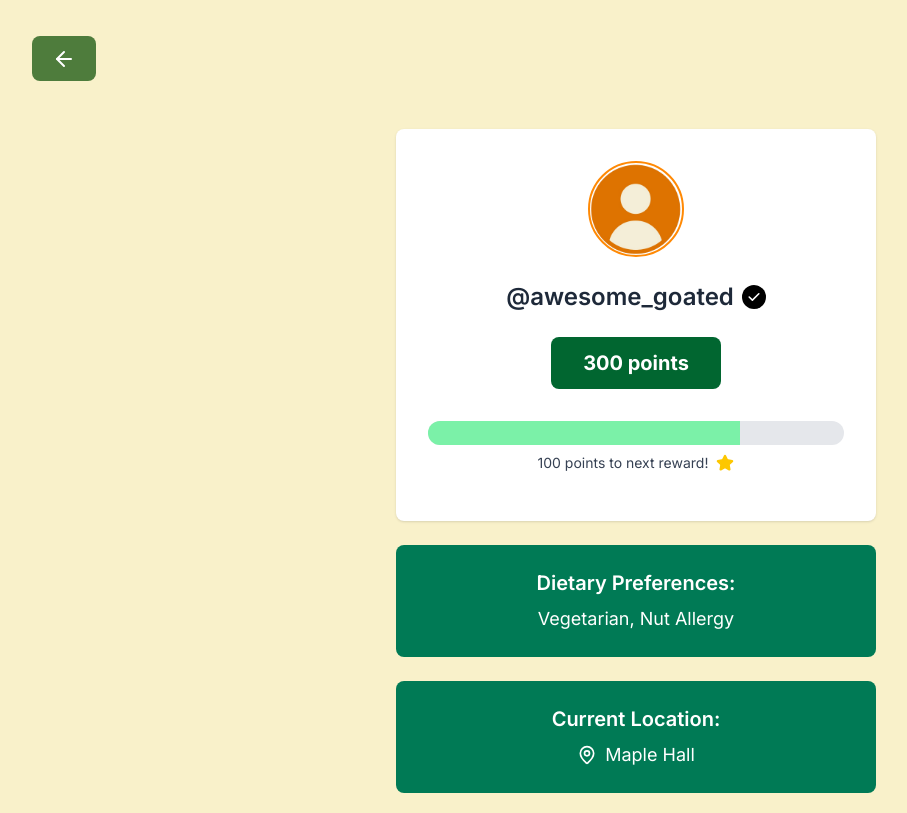
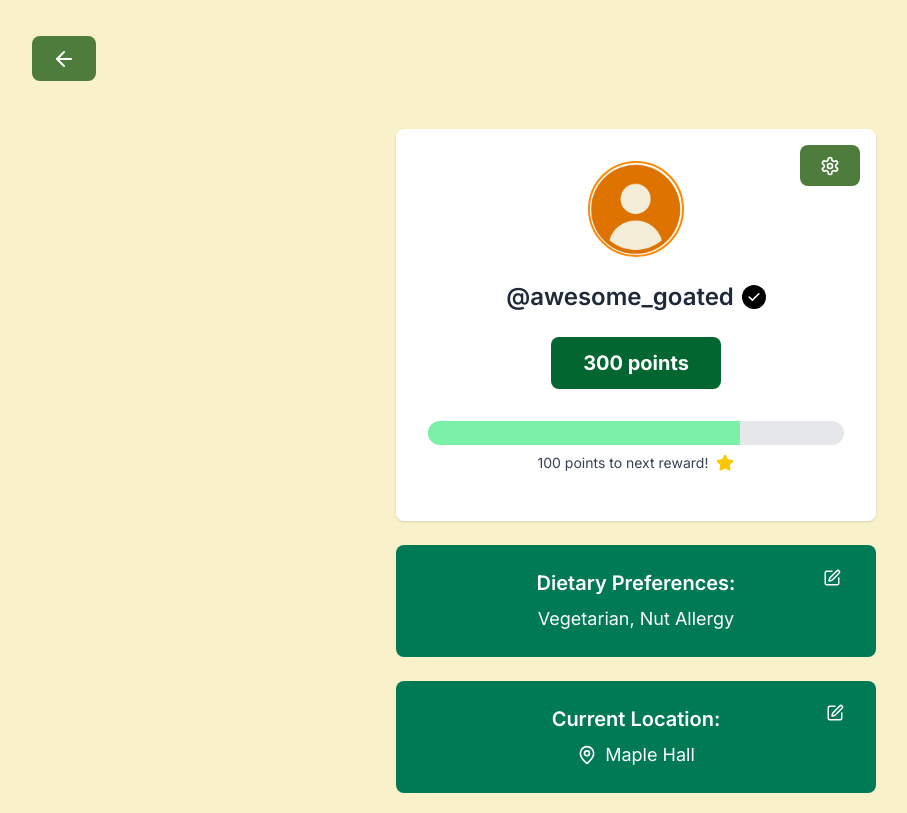
Before and after one commit to vc64/CS426, a React (Vite) app: page /profile in a window 1280 px wide. Shown: the whole page, without its empty margins (4-911 px from the left). Built offline with nearby package versions, Linux system fonts and the light colour scheme; a web font is replaced by a local one.

Commit message:
added more icons/buttons in user profile and profile img transition on hover

```diff
--- a/src/Banner.css
+++ b/src/Banner.css
@@ -70,6 +70,15 @@
   height: 70px;
   width: 70px;
   object-fit: cover;
+  cursor: pointer;
+  transition: all 0.2s ease-in-out;
+  border-radius: 50%;
+  box-shadow: 0 0 0 2px rgba(78, 124, 60, 0.5);
+}
+
+.profile-image:hover {
+  box-shadow: 0 0 0 3px rgba(78, 124, 60, 0.5);
+  transform: scale(1.03);
 }
 
 @media screen and (max-width: 768px) {
--- a/src/userProfile.tsx
+++ b/src/userProfile.tsx
@@ -1,4 +1,4 @@
-import { Star, ArrowLeft, MapPin } from "lucide-react";
+import { Star, ArrowLeft, MapPin, Edit, Settings } from "lucide-react";
 import { useNavigate } from "react-router-dom";
 import { useUser } from "./contexts/userContext";
 
@@ -16,7 +16,7 @@ const UserProfile = () => {
         backgroundColor: "var(--color-cream)",
         minHeight: "100vh",
         padding: "20px",
-        width: "100vw"
+        width: "100vw",
       }}
     >
       {" "}
@@ -32,7 +32,13 @@ const UserProfile = () => {
       {/* profile content - using proper spacing and colors to match the wireframe */}
       <div className="max-w-lg mx-auto px-4">
         {/* user info card with white background */}
-        <div className="bg-white rounded-lg p-8 mb-6 flex flex-col items-center text-center shadow-sm">
+        <div className="bg-white rounded-lg p-8 mb-6 flex flex-col items-center text-center shadow-sm relative">
+          <button
+            title="Settings"
+            className="absolute top-4 right-4 p-2 rounded-full hover:bg-gray-100 transition-colors"
+          >
+            <Settings size={20} className="text-white" />
+          </button>
           {/* profile image */}
           <div className="w-24 h-24 rounded-full overflow-hidden mb-6 border-2 border-orange-400">
             {user.profileImage ? (
@@ -98,18 +104,24 @@ const UserProfile = () => {
           </div>
         </div>
 
-        {/* Dietary preferences section - light green background */}
-        <div className="bg-emerald-700 p-6 rounded-lg mb-6">
+        {/* Dietary preferences */}
+        <div className="bg-emerald-700 p-6 rounded-lg mb-6 relative">
           <h3 className="text-xl font-bold mb-2 text-center text-white">
             Dietary Preferences:
           </h3>
           <p className="text-lg text-center text-white">
             {user.dietaryPreferences.join(", ")}
+            <button
+              title="Edit dietary preferences"
+              className="absolute top-3 right-3 p-1 rounded-md !bg-transparent !hover:bg-white/20 transition-colors"
+            >
+              <Edit size={18} className="text-white" />
+            </button>
           </p>
         </div>
 
-        {/* Current location section - dark green background */}
-        <div className="bg-emerald-700 text-white p-6 rounded-lg">
+        {/* Current location */}
+        <div className="bg-emerald-700 text-white p-6 rounded-lg relative">
           <h3 className="text-xl font-bold mb-2 text-center">
             Current Location:
           </h3>
@@ -117,6 +129,12 @@ const UserProfile = () => {
             <MapPin size={20} className="mr-2" />
             {user.currentLocation}
           </div>
+          <button
+            title="Edit current location"
+            className="absolute top-3 right-3 p-1 rounded-md !bg-transparent !hover:bg-white/20 transition-colors"
+          >
+            <Edit size={18} className="text-white" />
+          </button>
         </div>
       </div>
     </div>
```
Lines whose indentation alone changed are shown as unchanged.
